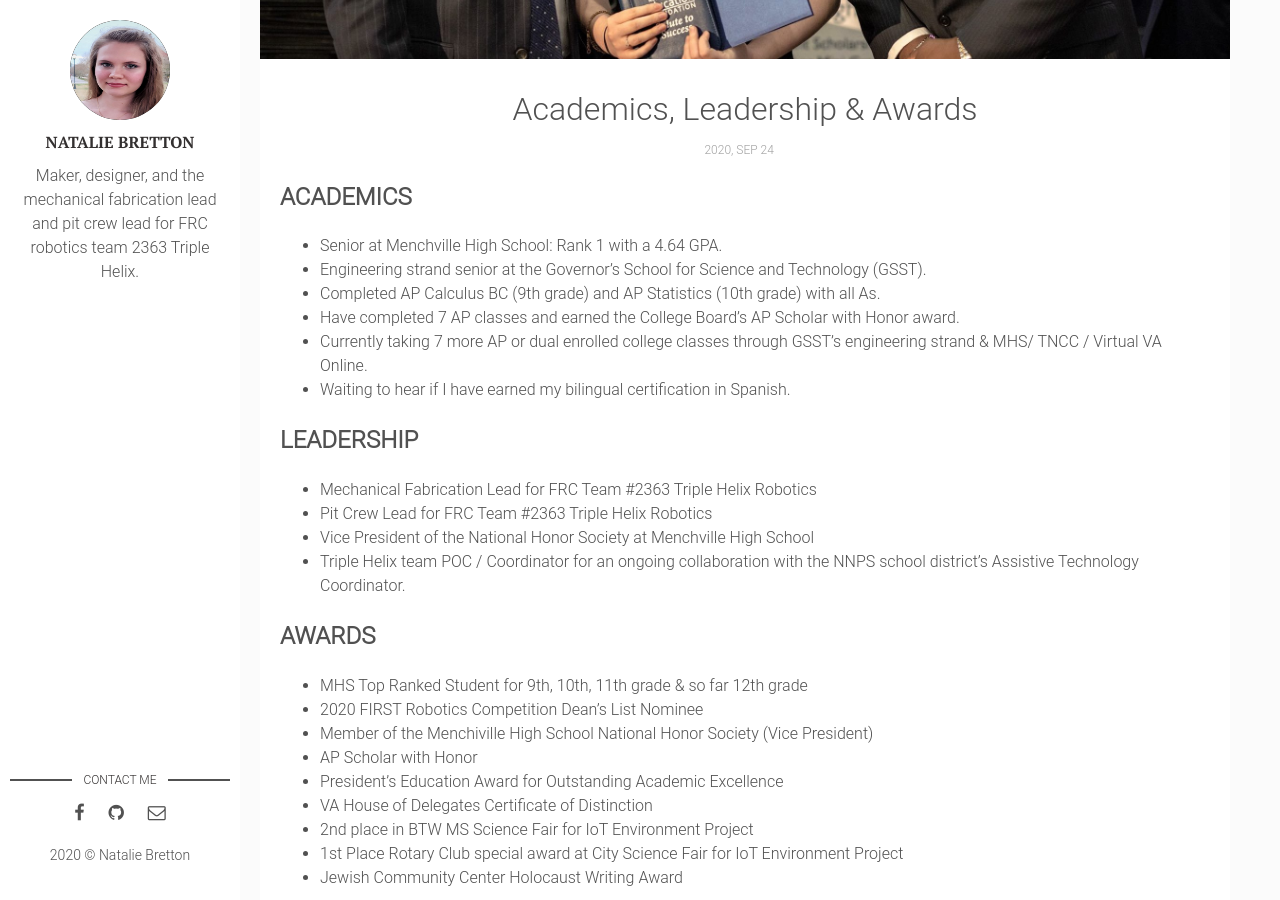
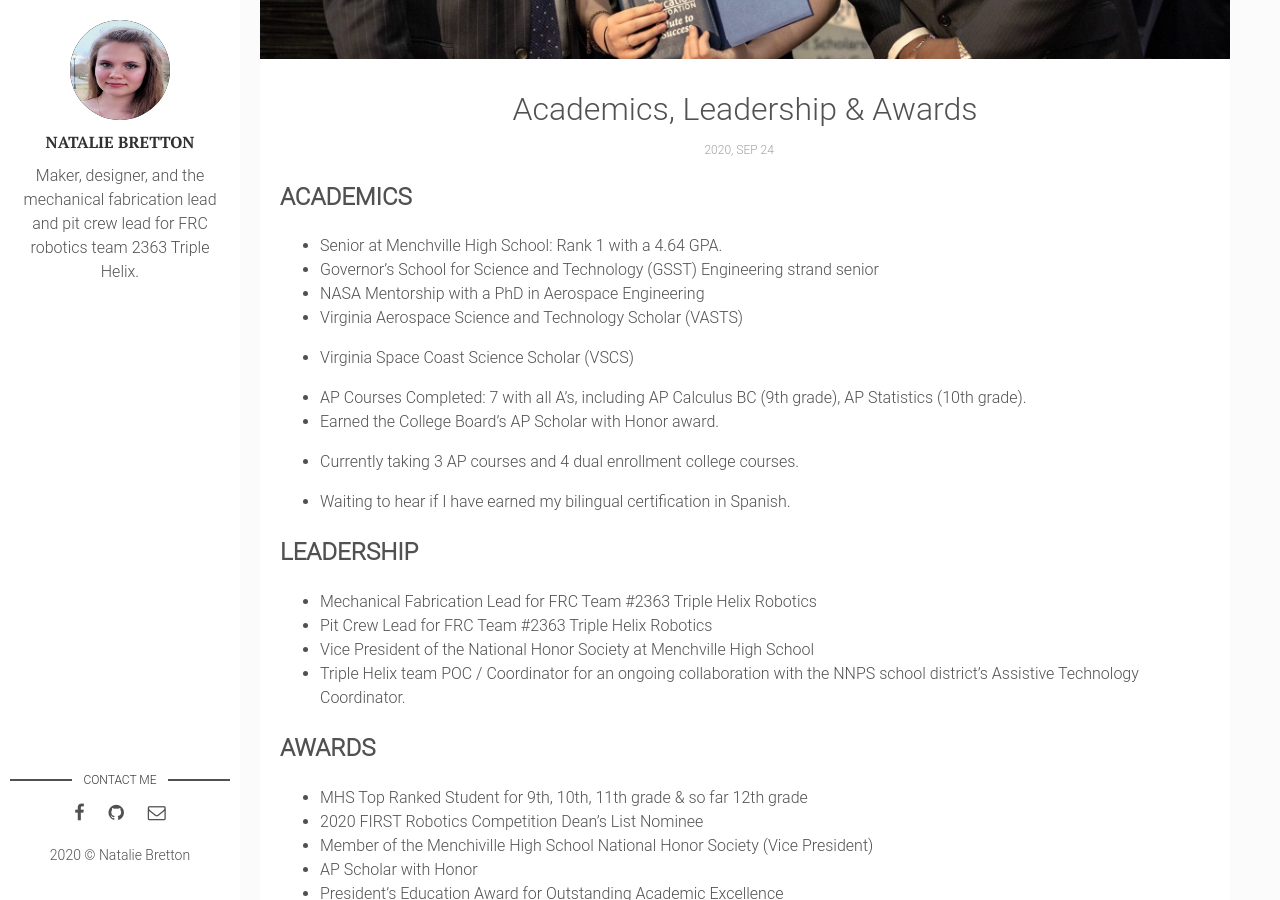
Before and after one commit to natgrrl/natgrrl.github.io, a Jekyll site: the page built from _posts/2020-09-24-academic-awards.markdown, in a window 1280 px wide and 900 px high, scrolled down 461 px. Built offline with Jekyll 4.4.1, drawn with Linux system fonts in a browser that asks for light colours.

Commit message:
Update 2020-09-24-academic-awards.markdown

```diff
--- a/_posts/2020-09-24-academic-awards.markdown
+++ b/_posts/2020-09-24-academic-awards.markdown
@@ -10,10 +10,15 @@ tags: [ACADEMICS, AWARDS, LEADERSHIP]
 ## ACADEMICS
 
 * Senior at Menchville High School:  Rank 1 with a 4.64 GPA.
-* Engineering strand senior at the Governor’s School for Science and Technology (GSST).
-* Completed AP Calculus BC (9th grade) and AP Statistics (10th grade) with all As.
-* Have completed 7 AP classes and earned the College Board’s AP Scholar with Honor award.
-* Currently taking 7 more AP or dual enrolled college classes through GSST’s engineering strand & MHS/ TNCC / Virtual VA Online.
+* Governor’s School for Science and Technology (GSST) Engineering strand senior
+* NASA Mentorship with a PhD in Aerospace Engineering
+* Virginia Aerospace Science and Technology Scholar (VASTS)
+* Virginia Space Coast Science Scholar (VSCS)
+
+* AP Courses Completed: 7 with all A's, including AP Calculus BC (9th grade), AP Statistics (10th grade).
+* Earned the College Board’s AP Scholar with Honor award.
+* Currently taking 3 AP courses and 4 dual enrollment college courses.
+
 * Waiting to hear if I have earned my bilingual certification in Spanish.
 
 
```
